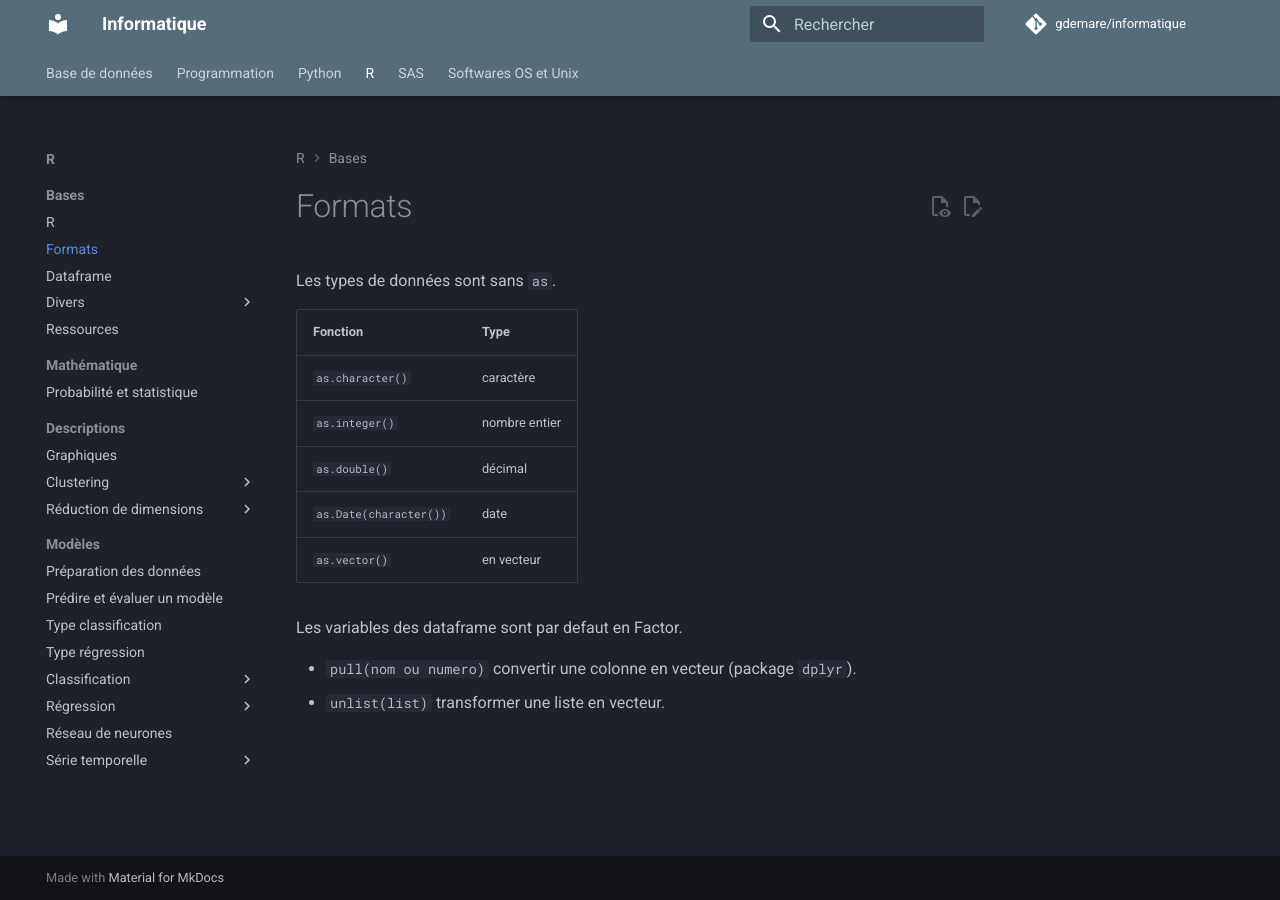
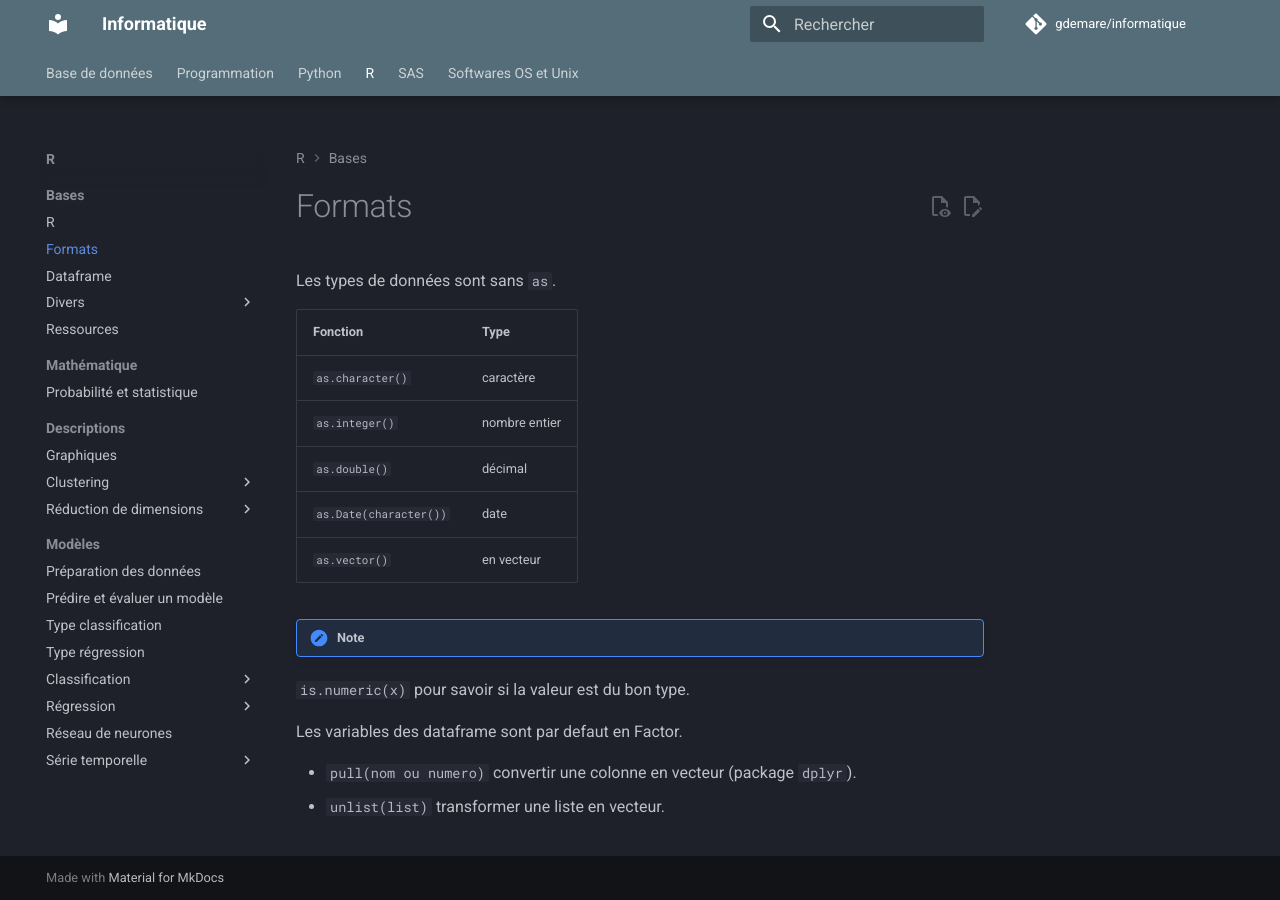
Before and after one commit to gdemare/Informatique, an MkDocs documentation site: the page built from docs/r/formater-donnees_r.md, in a window 1280 px wide. Built offline with MkDocs 1.6.1 and Material for MkDocs 9.7.7, drawn with Linux system fonts in a browser that asks for light colours; comment, search, counter and statistics services are not loaded.

Commit message:
Update formater-donnees_r.md

```diff
--- a/docs/r/formater-donnees_r.md
+++ b/docs/r/formater-donnees_r.md
@@ -8,6 +8,9 @@ Fonction               | Type
 `as.Date(character())` | date
 `as.vector()`          | en vecteur
 
+!!! note
+  `is.numeric(x)` pour savoir si la valeur est du bon type.
+
 Les variables des dataframe sont par defaut en Factor.
 
 * `pull(nom ou numero)` convertir une colonne en vecteur (package `dplyr`).
```
